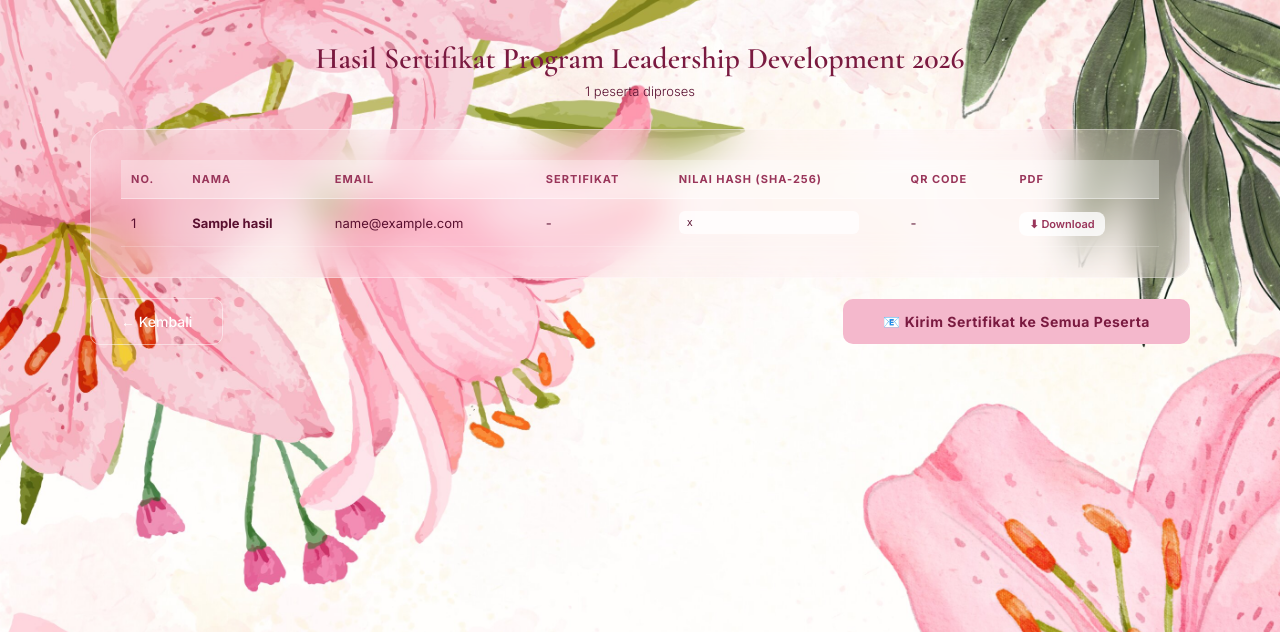
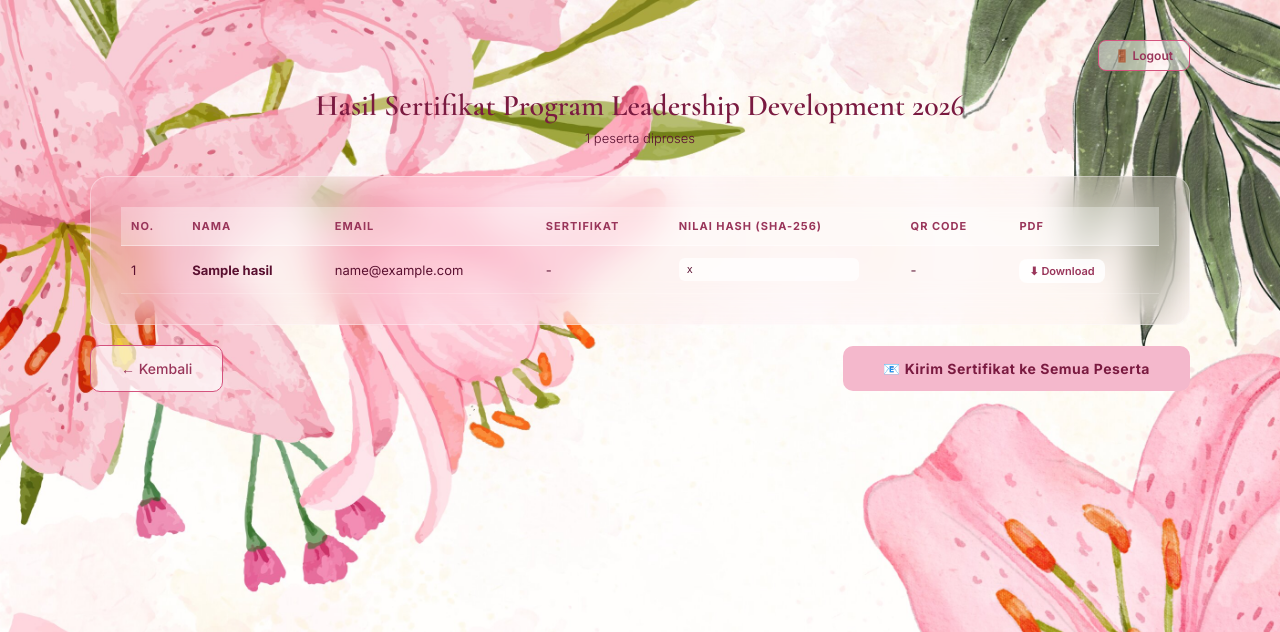
Before and after one commit to noyla123/Project_UAS_Aulia-Nayla-Putri-N.-053-, a Flask app: template templates/response.html in a window 1280 px wide. Shown: the top 632 px of the page. Run offline with Flask 3, Linux system fonts and the light colour scheme; the template is opened without the code that fills it: most values are stand-ins (such as "Sample title", 1, 10 or a date in 2020).

Commit message:
Update response.html

```diff
--- a/templates/response.html
+++ b/templates/response.html
@@ -19,6 +19,28 @@
             max-width: 1100px;
             margin: 0 auto;
         }
+
+        .top-bar {
+            display: flex;
+            justify-content: flex-end;
+            margin-bottom: 16px;
+        }
+
+        .btn-logout {
+            padding: 7px 16px;
+            background: rgba(255,255,255,0.5);
+            border: 1.5px solid #d4537e;
+            border-radius: 8px;
+            color: #99355a;
+            font-size: 12px;
+            font-weight: 600;
+            font-family: 'Inter', sans-serif;
+            cursor: pointer;
+            text-decoration: none;
+            transition: background 0.2s;
+        }
+
+        .btn-logout:hover { background: rgba(255,255,255,0.8); }
 
         h1 {
             font-family: 'Cormorant Garamond', serif;
@@ -65,23 +87,14 @@
             text-align: left;
         }
 
-        tbody tr {
-            border-bottom: 1px solid rgba(255,255,255,0.2);
-        }
-
-        tbody tr:hover {
-            background: rgba(255,255,255,0.1);
-        }
+        tbody tr { border-bottom: 1px solid rgba(255,255,255,0.2); }
+        tbody tr:hover { background: rgba(255,255,255,0.1); }
 
         tbody td {
             padding: 12px 10px;
             font-size: 13px;
             color: #5a1030;
             vertical-align: middle;
-        }
-
-        tbody td.light {
-            color: rgba(255,255,255,0.9);
         }
 
         .sertif-thumb {
@@ -143,11 +156,6 @@
             gap: 12px;
         }
 
-        .info-text {
-            font-size: 13px;
-            color: rgba(255,255,255,0.8);
-        }
-
         .btn-kirim {
             padding: 14px 40px;
             background: #f4b8cc;
@@ -166,9 +174,9 @@
 
         .btn-kembali {
             padding: 14px 30px;
-            background: transparent;
-            color: #fff;
-            border: 1.5px solid rgba(255,255,255,0.5);
+            background: rgba(255,255,255,0.6);
+            color: #99355a;
+            border: 1.5px solid #d4537e;
             border-radius: 10px;
             font-size: 14px;
             font-weight: 500;
@@ -178,7 +186,7 @@
             transition: background 0.2s;
         }
 
-        .btn-kembali:hover { background: rgba(255,255,255,0.1); }
+        .btn-kembali:hover { background: rgba(255,255,255,0.8); }
 
         .notif {
             background: rgba(100,200,100,0.25);
@@ -194,6 +202,10 @@
 </head>
 <body>
     <div class="container">
+        <div class="top-bar">
+            <a href="/logout" class="btn-logout">🚪 Logout</a>
+        </div>
+
         <h1>Hasil Sertifikat Program Leadership Development 2026</h1>
         <p class="subtitle">{{ hasil|length }} peserta diproses</p>
 
```
